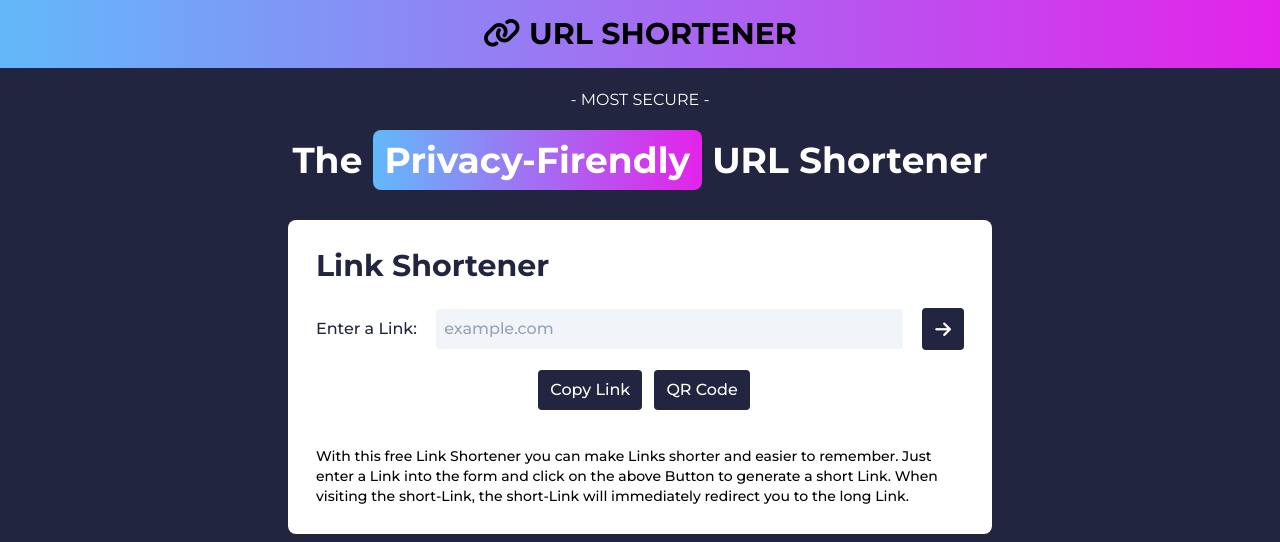
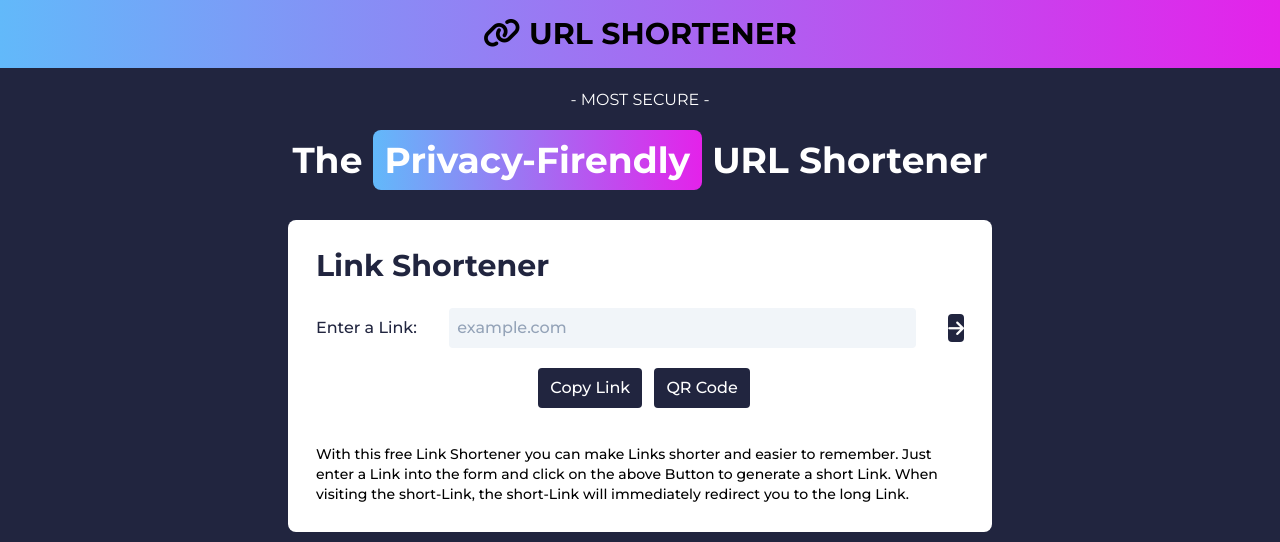
Before and after one commit to aminulify/shortener-url, a plain HTML site: page index.html in a window 1280 px wide. Shown: the top 542 px of the page. Drawn offline with nearby package versions, Linux system fonts and the light colour scheme.

Commit message:
final update index.css

```diff
--- a/index.css
+++ b/index.css
@@ -10,12 +10,6 @@
 
 input {
     width: 70%;
-}
-
-#input-btn {
-    padding: 7px 13px;
-    border-radius: 4px;
-    background: #21253f;
 }
 
 @media screen and (max-width: 500px) {
```
